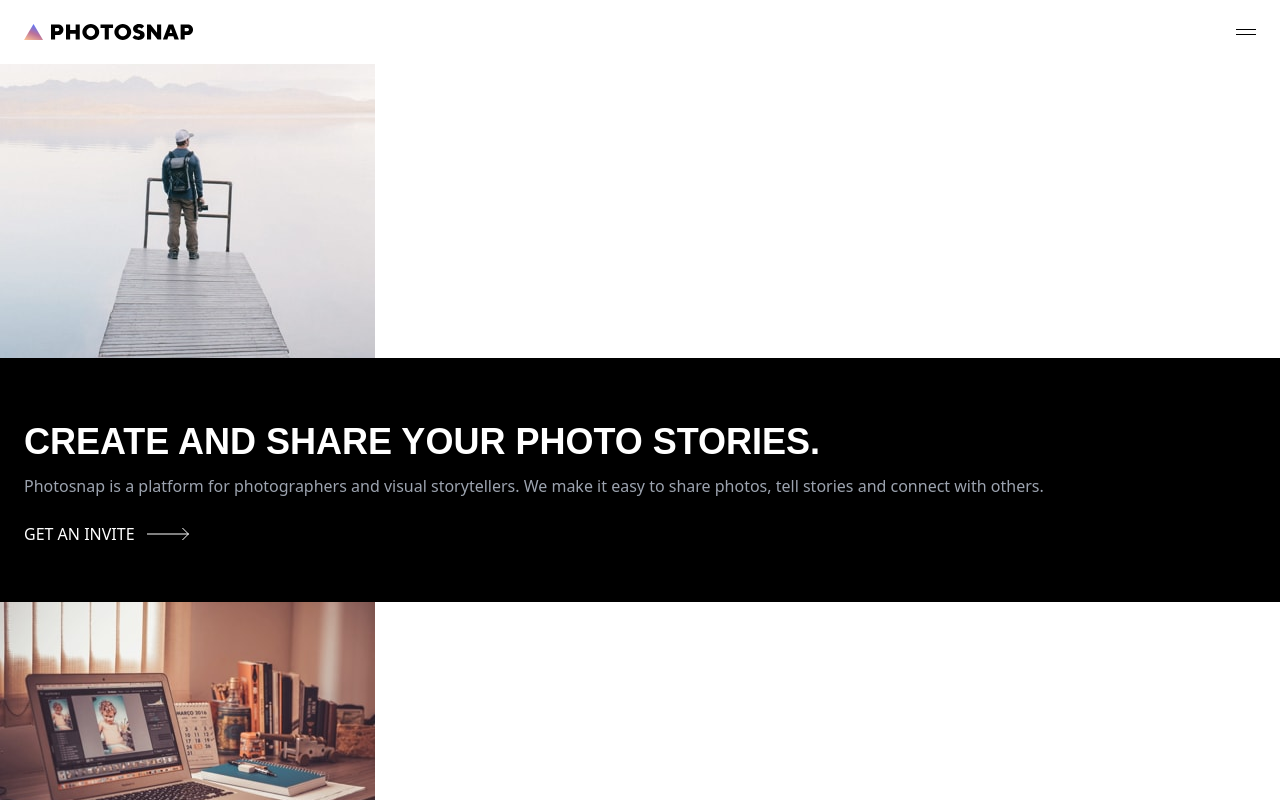
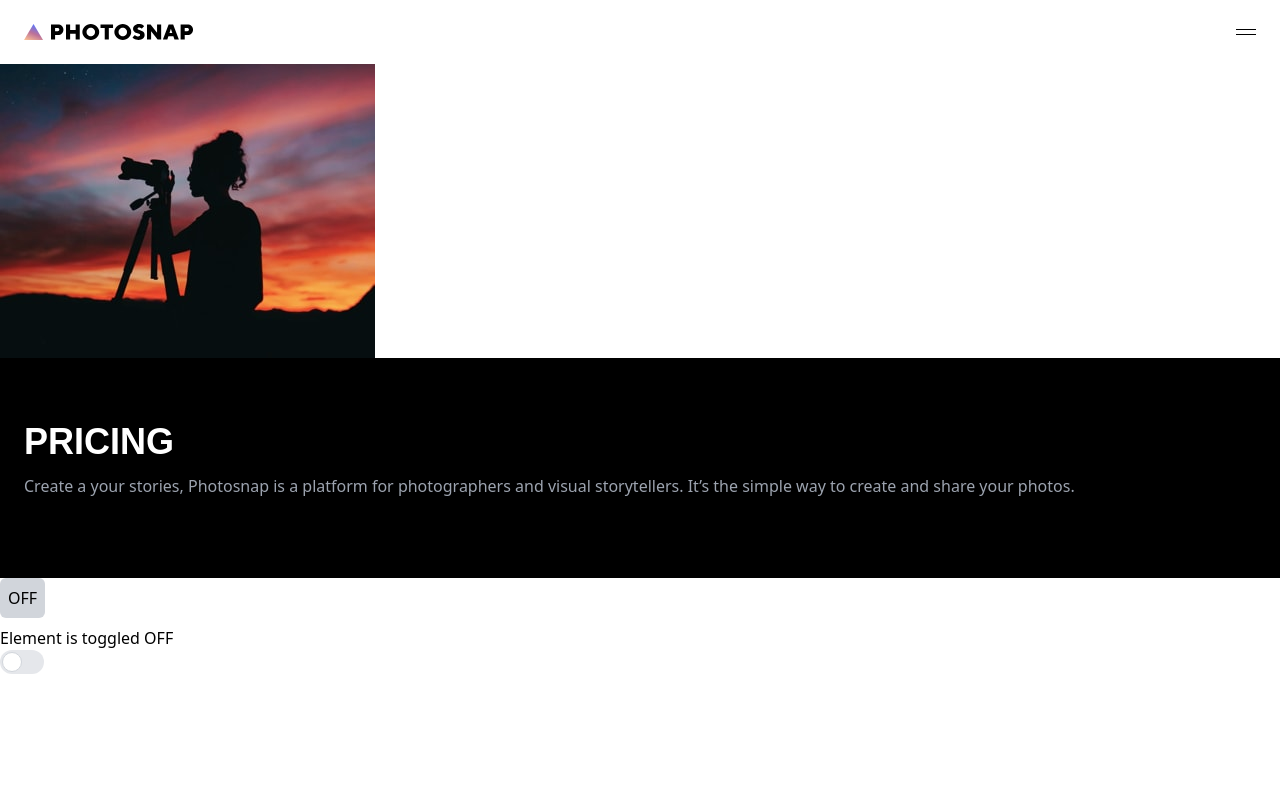
Before and after one commit to schincharauli/photosnap-multi-page-website-, a React (Vite) app: page / in a window 1280 px wide. Shown: the top 800 px of the page. Built offline with nearby package versions, Linux system fonts and the light colour scheme.

Commit message:
added features component

```diff
--- a/src/App.jsx
+++ b/src/App.jsx
@@ -11,11 +11,12 @@ import Footer from "./components/Footer";
 function App() {
   return (
     <>
-      <Header />
+      {/* <Header />
       <Home />
       <Footer />
       <Stories />
-      <Features></Features>
+      <Features /> */}
+      <Pricing />
     </>
   );
 }
--- a/src/components/Features.jsx
+++ b/src/components/Features.jsx
@@ -1,7 +1,63 @@
 import React from "react";
+import Header from "./Header";
+import hero from "../assets/features/mobile/hero.jpg";
+import Section from "./Section";
+import Footer from "./Footer";
+import FeaturesSection from "./FeaturesSection";
+import featureIcon_one from "../assets/features/desktop/responsive.svg";
+import featureIcon_two from "../assets/features/desktop/no-limit.svg";
+import featureIcon_three from "../assets/features/desktop/embed.svg";
+import featureIcon_four from "../assets/features/desktop/custom-domain.svg";
+import featureIcon_five from "../assets/features/desktop/boost-exposure.svg";
+import featureIcon_six from "../assets/features/desktop/drag-drop.svg";
 
 function Features() {
-  return <div>Features</div>;
+  return (
+    <div>
+      <Header />
+      <div>
+        <img src={hero} alt="" />
+        <Section
+          title="FEATURES"
+          description="We make sure all of our features are designed to be loved by every aspiring and even professional photograpers who wanted to share their stories."
+          buttonClass="text-white"
+          blackBackground={true}
+          textWhite={true}
+        />
+        <FeaturesSection
+          icon={featureIcon_one}
+          title="100% Responsive"
+          description="No matter which the device you’re on, our site is fully responsive and stories look beautiful on any screen."
+        />
+        <FeaturesSection
+          icon={featureIcon_two}
+          title="No Photo Upload Limit"
+          description="Our tool has no limits on uploads or bandwidth. Freely upload in bulk and share all of your stories in one go."
+        />
+        <FeaturesSection
+          icon={featureIcon_three}
+          title="Available to Embed"
+          description="Embed Tweets, Facebook posts, Instagram media, Vimeo or YouTube videos, Google Maps, and more. "
+        />
+        <FeaturesSection
+          icon={featureIcon_four}
+          title="Custom Domain"
+          description="With Photosnap subscriptions you can host your stories on your own domain. You can also remove our branding! "
+        />
+        <FeaturesSection
+          icon={featureIcon_five}
+          title="Boost Your Exposure"
+          description="Users that viewed your story or gallery can easily get notifed of new and featured stories with our built in mailing list. "
+        />
+        <FeaturesSection
+          icon={featureIcon_six}
+          title="Drag & Drop Image"
+          description="Easily drag and drop your image and get beautiful shots everytime. No over the top tooling to add friction to creating stories. "
+        />
+        <Footer />
+      </div>
+    </div>
+  );
 }
 
 export default Features;
--- a/src/components/Home.jsx
+++ b/src/components/Home.jsx
@@ -69,7 +69,6 @@ function Home() {
         buttonText="READ STORY"
         arrowImage={arrow}
       />
-
       <StorySection
         image={storyImage_4}
         title="Architecturals   "
--- a/src/components/Pricing.jsx
+++ b/src/components/Pricing.jsx
@@ -1,7 +1,48 @@
-import React from "react";
+import React, { useState } from "react";
+import Header from "./Header";
+import hero from "../assets/pricing/mobile/hero.jpg";
+import Section from "./Section";
 
 function Pricing() {
-  return <div>Pricing</div>;
+  const [isToggled, setIsToggled] = useState(false);
+
+  const toggleHandler = () => {
+    setIsToggled(!isToggled);
+  };
+  const elementValue = isToggled
+    ? "Element is toggled ON"
+    : "Element is toggled OFF";
+  return (
+    <div>
+      <Header />
+
+      <div>
+        <img src={hero} alt="" />
+        <Section
+          title="PRICING"
+          description="Create a your stories, Photosnap is a platform for photographers and visual storytellers. It’s the simple way to create and share your photos."
+          buttonClass="text-white"
+          blackBackground={true}
+          textWhite={true}
+        />
+      </div>
+      <div>
+        <button
+          className={`p-2 rounded-md ${
+            isToggled ? "bg-green-500" : "bg-gray-300"
+          }`}
+          onClick={toggleHandler}
+        >
+          {isToggled ? "ON" : "OFF"}
+        </button>
+        <p className="mt-2">{elementValue}</p>
+      </div>
+      <label class="relative inline-flex items-center cursor-pointer">
+        <input type="checkbox" value="" class="sr-only peer" />
+        <div class="w-11 h-6 bg-gray-200 peer-focus:outline-none peer-focus:ring-4 peer-focus:ring-blue-300 dark:peer-focus:ring-blue-800 rounded-full peer dark:bg-gray-700 peer-checked:after:translate-x-full peer-checked:after:border-white after:content-[''] after:absolute after:top-[2px] after:left-[2px] after:bg-white after:border-gray-300 after:border after:rounded-full after:h-5 after:w-5 after:transition-all dark:border-gray-600 peer-checked:bg-blue-600"></div>
+      </label>
+    </div>
+  );
 }
 
 export default Pricing;
--- a/src/components/Section.jsx
+++ b/src/components/Section.jsx
@@ -19,7 +19,7 @@ function Section({
         }`}
       >
         <h1
-          className={`font-DMSans font-bold text-4xl uppercase  section ${
+          className={`font-DMSans font-semibold text-4xl uppercase  section ${
             textWhite ? "text-white" : ""
           }`}
         >
```
